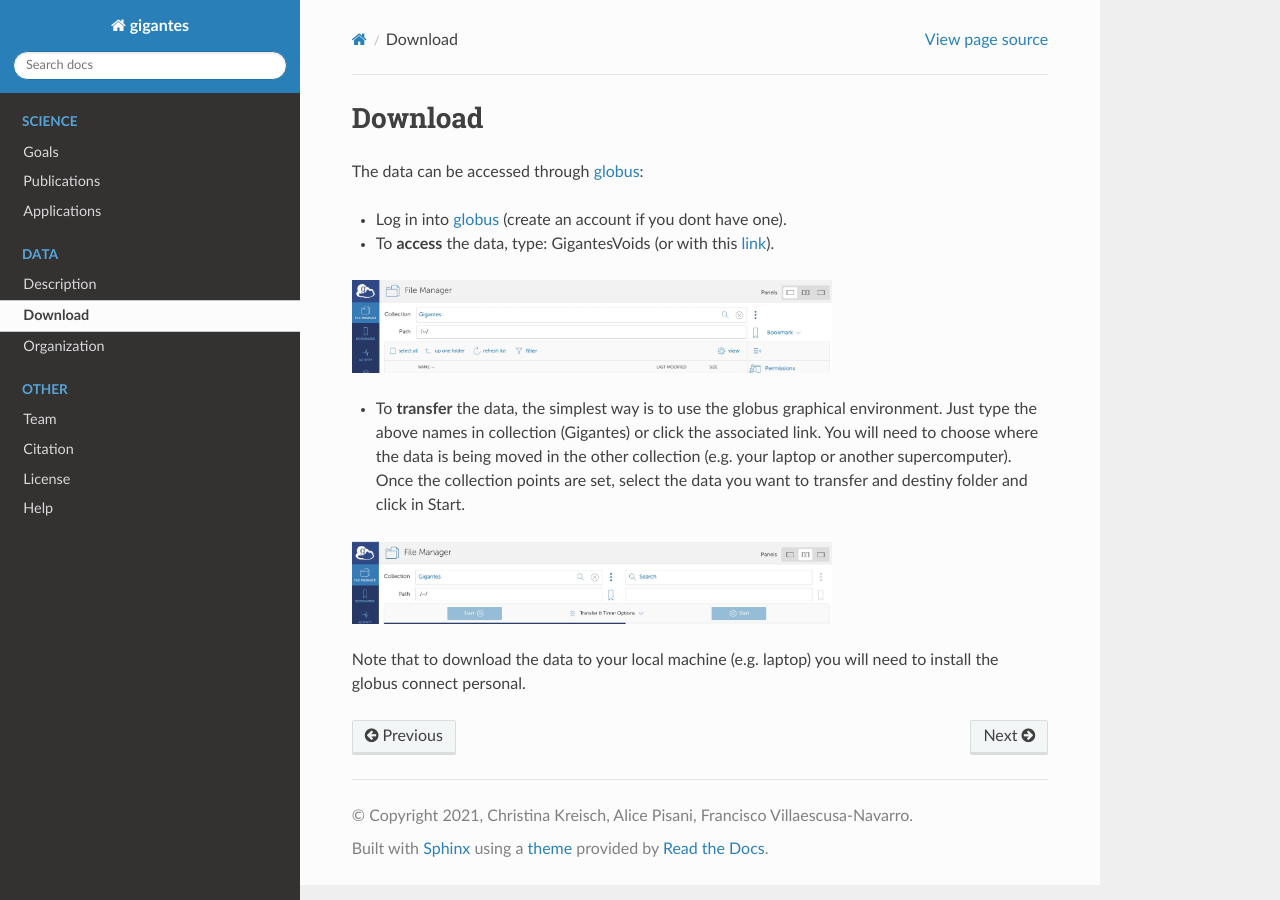
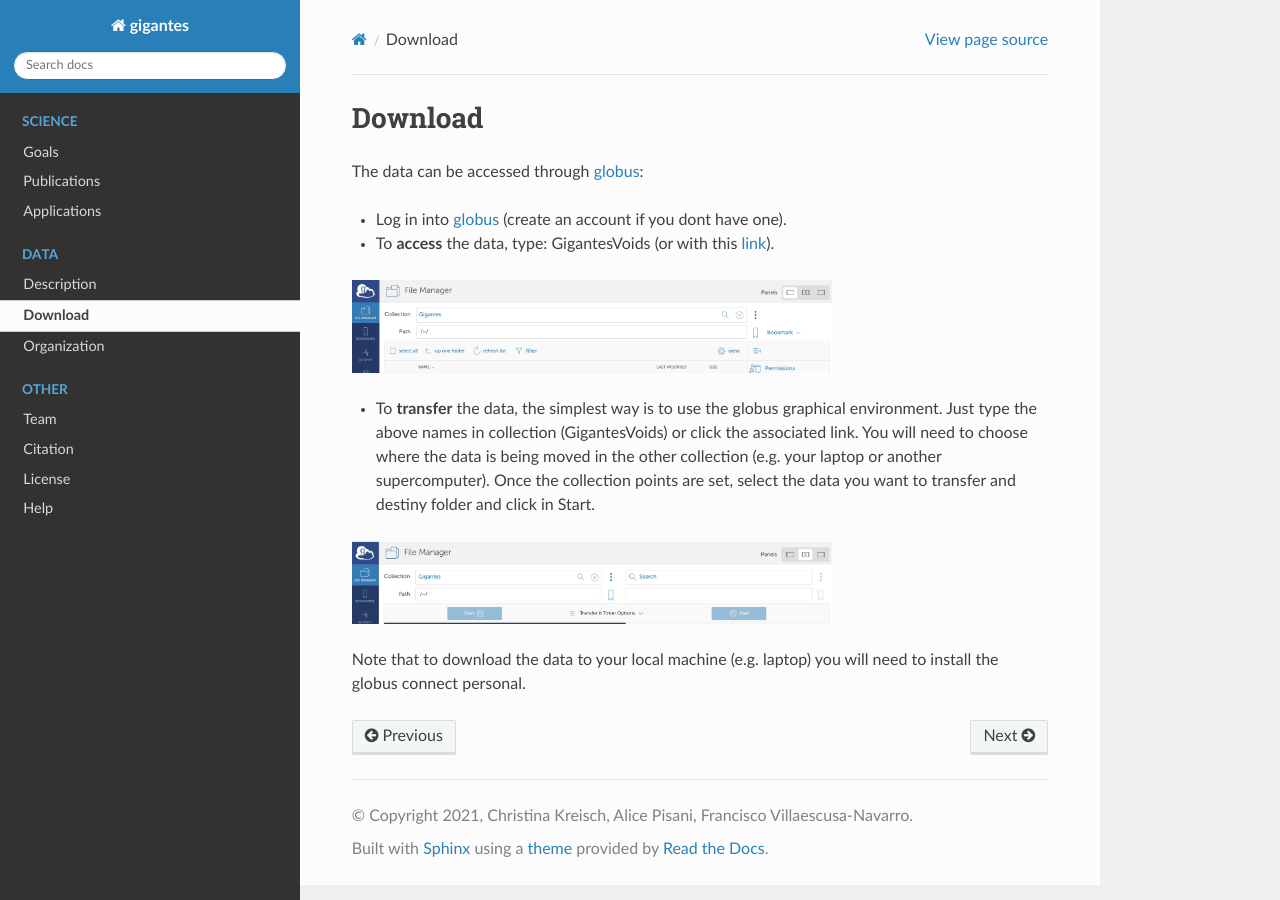
Before and after one commit to ckreisch/GIGANTES, a Sphinx documentation site: the page built from source/Download.rst, in a window 1280 px wide. Built offline with Sphinx 7.4.7 and the Read the Docs theme 2.0.0, drawn with Linux system fonts in a browser that asks for light colours.

Commit message:
update documentation

```diff
--- a/source/Download.rst
+++ b/source/Download.rst
@@ -10,7 +10,7 @@
 .. image:: globus2.jpg
    :width: 69 %
 
-- To **transfer** the data, the simplest way is to use the globus graphical environment. Just type the above names in collection (Gigantes) or click the associated link. You will need to choose where the data is being moved in the other collection (e.g. your laptop or another supercomputer). Once the collection points are set, select the data you want to transfer and destiny folder and click in Start.
+- To **transfer** the data, the simplest way is to use the globus graphical environment. Just type the above names in collection (GigantesVoids) or click the associated link. You will need to choose where the data is being moved in the other collection (e.g. your laptop or another supercomputer). Once the collection points are set, select the data you want to transfer and destiny folder and click in Start.
 
 .. image:: globus1.jpg
    :width: 69 %
```
